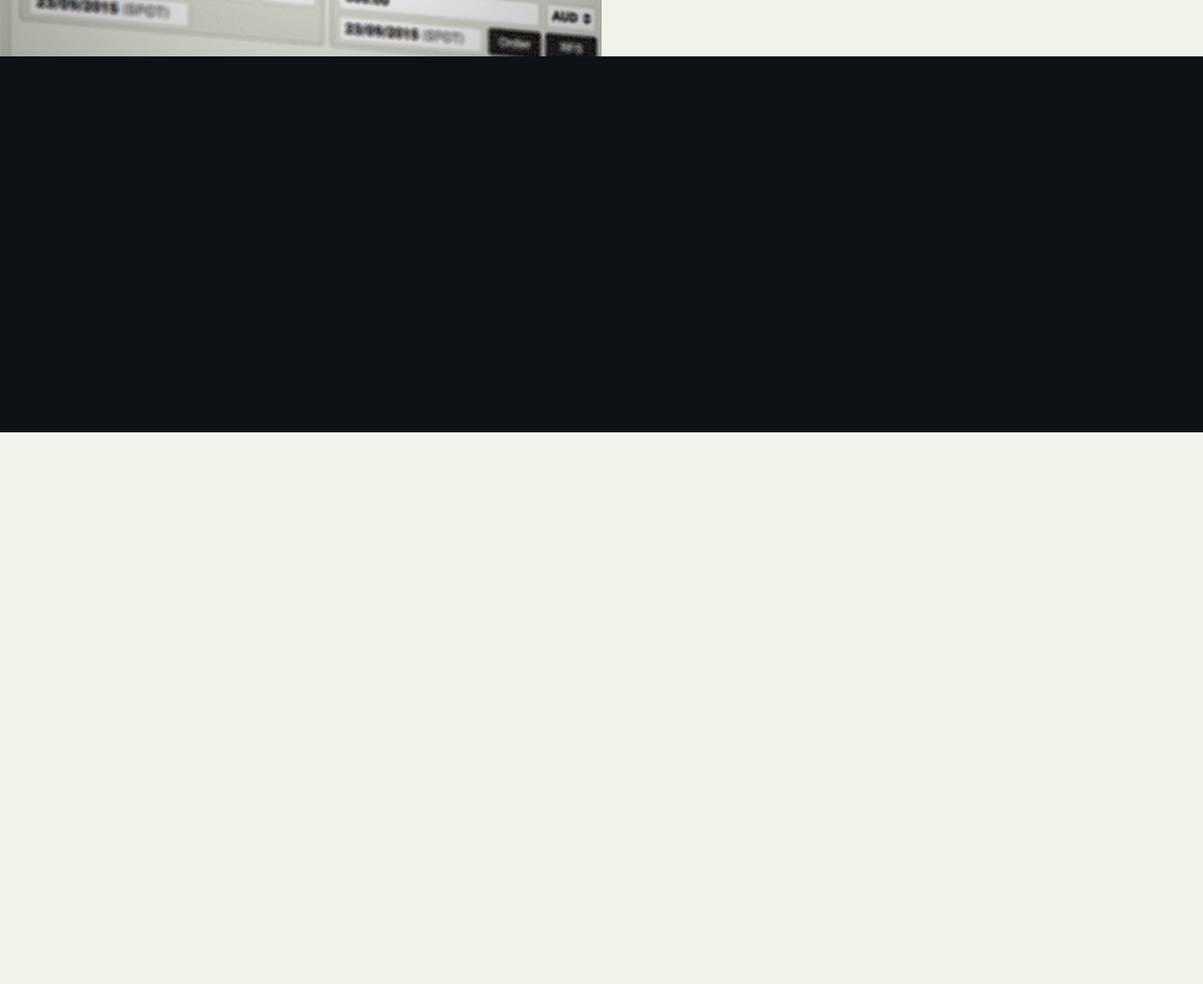
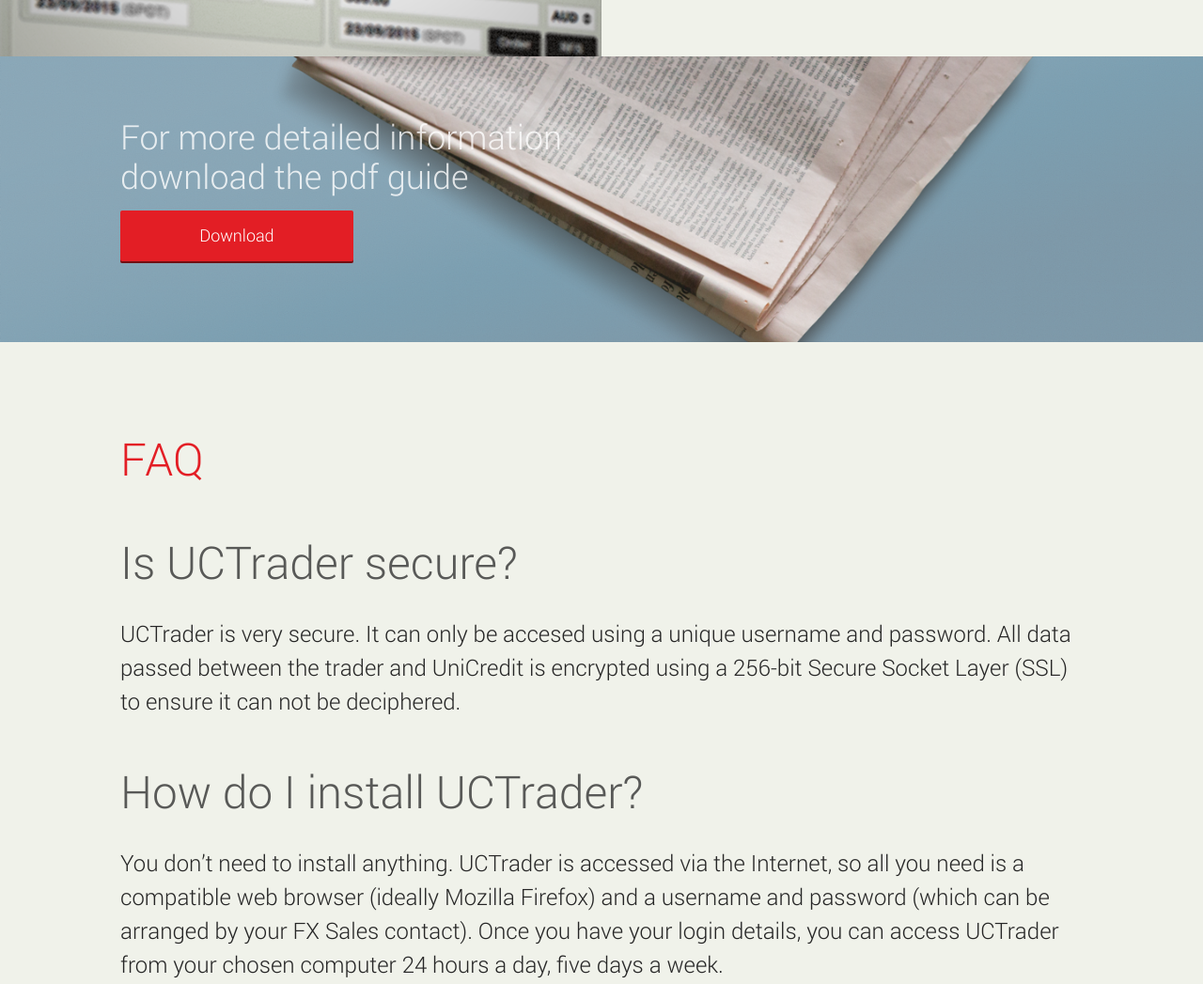
Before and after one commit to raulalgo/uclanding, a plain HTML site: page index.html in a window 1280 px wide. Shown: the part 2660-3707 px from the top of the page at 94% size. Before the commit the page ends 3120 px from the top, so only its background shows below. Drawn offline with nearby package versions, Linux system fonts and the light colour scheme; files whose address does not match are found by name.

Commit message:
Maquetado hasta las FAQ

```diff
--- a/css/main.css
+++ b/css/main.css
@@ -76,6 +76,8 @@ h2 {
 
 }
 
+
+
 .redButton {
   background: #E31E25;
   box-shadow: inset 0px -2px 0px 0px rgba(0,0,0,0.50);
@@ -127,9 +129,30 @@ h2 {
   height: 100vh;
   position: relative;
 }
+
 .featureWrapper {
-    width: 80%;
-    margin: 142px auto;
+  width: 80%;
+  margin: 142px auto;
+}
+
+#guideWrapper {
+  background-image: url('../img/UCguidebg.png');
+  background-size: cover;
+  height: 240px;
+  padding: 64px 0 0 0;
+
+}
+
+#guideWrapper h2 {
+  color: white;
+  font-size: 36px;
+  line-height: 42px;
+  margin: 0 0 16px;
+
+}
+
+#guideWrapper .redButton  {
+  margin: 0;
 }
 
 .icoFeature {
@@ -195,6 +218,35 @@ h2 {
   padding: 0;
 }
 
+#guidetxtWrapper {
+  margin: 0 auto;
+  width: 80vw;
+}
+
+#faqTxtWrapper {
+  margin: 0 auto;
+  width: 80vw;
+  padding: 60px 0;
+}
+
+#faqTxtWrapper h1 {
+  font-size: 48px;
+  color: #E31E25;
+}
+
+#faqTxtWrapper h2 {
+  font-size: 48px;
+  color: #333333;
+  line-height: 36px;
+  margin-top: 60px;
+}
+
+#faqTxtWrapper p {
+  font-size: 24px;
+  color: #262626;
+  line-height: 36px;
+}
+
 #footer {
   height: 400px;
   width: inherit;
--- a/index.html
+++ b/index.html
@@ -118,6 +118,23 @@
       <div class="featImg wow fadeInLeft" data-wow-offset="300" data-wow-duration="0.3s" id="featImg4">&nbsp;</div>
     </div>
   </div>
+  <div id="guideWrapper">
+    <div id="guidetxtWrapper">
+      <h2>For more detailed information<br />download the pdf guide</h2>
+      <div class="redButton"><p>Download</p></div>
+    </div>
+  </div>
+  <div id="faqWraper">
+    <div id="faqTxtWrapper">
+      <h1>FAQ</h1>
+      <h2>Is UCTrader secure?</h2>
+      <p>UCTrader is very secure. It can only be accesed using a unique username and password. All data passed between the trader and UniCredit is encrypted using a 256-bit Secure Socket Layer (SSL) to ensure it can not be deciphered.</p>
+      <h2>How do I install UCTrader?</h2>
+      <p>You don’t need to install anything. UCTrader is accessed via the Internet, so all you need is a compatible web browser (ideally Mozilla Firefox) and a username and password (which can be arranged by your FX Sales contact). Once you have your login details, you can access UCTrader from your chosen computer 24 hours a day, five days a week.</p>
+      <h2>What can I trade?</h2>
+      <p>Spots, fowards and swaps. With UCTrader you can execute spot trades, forwards up to 1 year, and swaps. Our pricing is quoted at 0.1 pip intervals and our spreads are as  low as 1 pip.</p>
+    </div>
+  </div>
   <div id="footer">&nbsp;</div>
 </body>
 </html>
```
Also changed, not shown: img/UCguidebg.png (added).
